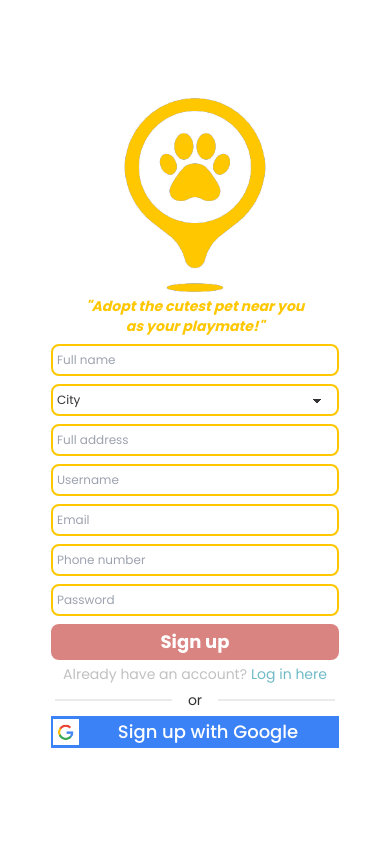
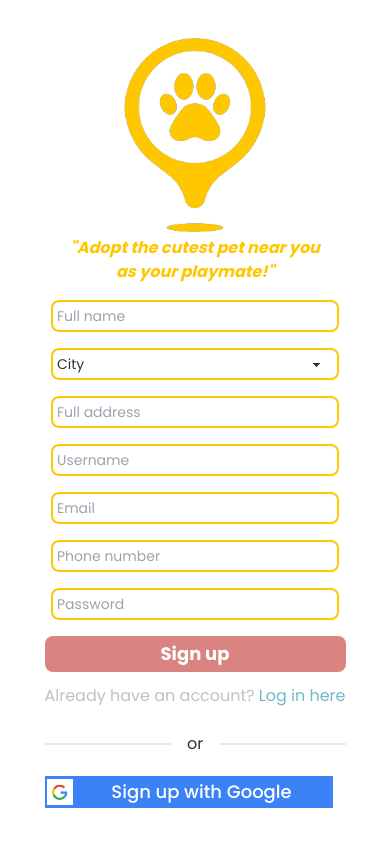
Before and after one commit to Blueneon28/PetAdopter-CapstoneProject, a Next.js app: page /auth/register in a window 390 px wide. Built offline with nearby package versions, Linux system fonts and the light colour scheme.

Commit message:
adjust responsive login and register pages

```diff
--- a/components/CustomButton/index.jsx
+++ b/components/CustomButton/index.jsx
@@ -22,7 +22,7 @@ function SmallButton({ id, label, onClick, loading, href, className }) {
 function LargeButton({ id, label, onClick, loading, className }) {
   return (
     <button
-      className={`${className} w-72 font-Poppins text-lg py-1 rounded-lg  ${
+      className={`${className} w-full md:w-full lg:w-full font-Poppins text-lg md:text-2xl lg:text-2xl md:btn-md lg:btn-md py-1 rounded-lg  ${
         loading && "cursor-not-allowed"
       }`}
       id={id}
@@ -36,10 +36,18 @@ function LargeButton({ id, label, onClick, loading, className }) {
 
 function GoogleButton({ id, label, onClick, loading }) {
   return (
-    <button id={id} onClick={onClick} disabled={loading}>
-      <div className="w-72 bg-blue-500 flex text-white border-2 border-blue-500 items-center font-Poppins text-lg font-medium">
-        <div className="bg-white p-1 flex">
+    <button
+      id={id}
+      onClick={onClick}
+      disabled={loading}
+      className="w-72 md:w-full lg:w-full"
+    >
+      <div className=" bg-blue-500 flex text-white border-2 border-blue-500 items-center font-Poppins text-lg md:text-2xl lg:text-2xl font-medium">
+        <div className="bg-white p-1 flex md:hidden lg:hidden">
           <Image src={google} width={20} height={20} />
+        </div>
+        <div className="bg-white p-1 hidden md:flex lg:flex">
+          <Image src={google} width={40} height={40} />
         </div>
         <div className="w-full px-3 flex justify-center">{label}</div>
       </div>
--- a/components/CustomInput/index.jsx
+++ b/components/CustomInput/index.jsx
@@ -1,7 +1,7 @@
 function CustomInput({ id, type, placeholder, value, onChange }) {
   return (
     <input
-      className="input input-bordered input-primary input-sm w-72 p-1 rounded-lg font-light text-xs border-2 border-primary font-Poppins dark:bg-black"
+      className="input input-bordered input-primary input-sm md:input-md lg:input-md w-72 md:w-full lg:w-full p-1 rounded-lg font-light text-sm md:text-2xl lg:text-2xl border-2 border-primary font-Poppins dark:bg-black"
       id={id}
       type={type}
       placeholder={placeholder}
@@ -17,7 +17,7 @@ function CustomInputComboBox({ id, title, op1, op2, op3, onChange }) {
       id={id}
       onChange={onChange}
       defaultValue="none"
-      className="select select-primary select-sm w-72 p-1 rounded-lg font-light text-xs border-2 border-primary font-Poppins bg-white dark:bg-black"
+      className="select select-primary select-sm md:select-md lg:select-md w-72 md:w-full lg:w-full p-1 rounded-lg font-light text-sm md:text-2xl lg:text-2xl border-2 border-primary font-Poppins bg-white dark:bg-black"
     >
       <option value="none" disabled>
         {title}
--- a/pages/auth/login.jsx
+++ b/pages/auth/login.jsx
@@ -54,10 +54,17 @@ export default function Login() {
 
   return (
     <>
-      <div className="w-screen h-screen grid items-center text-sm font-Poppins">
+      <div className="w-screen h-screen grid items-center text-md md:text-2xl lg:text-2xl font-Poppins">
         <div className="grid grid-cols-1 lg:grid-cols-2 items-center justify-items-center">
-          <div className="grid justify-items-center pb-2">
+          <div className="lg:hidden grid justify-items-center pb-4 ">
             <Image src={logo} alt="" width={150} height={200} />
+            <p className=" font-bold italic text-primary">
+              "Adopt the cutest pet near you
+            </p>
+            <p className=" font-bold italic text-primary">as your playmate!"</p>
+          </div>
+          <div className="hidden lg:grid justify-items-center pb-4 ">
+            <Image src={logo} alt="" width={300} height={400} />
             <p className=" font-bold italic text-primary">
               "Adopt the cutest pet near you
             </p>
@@ -88,15 +95,15 @@ export default function Login() {
                 />
               </div>
             </form>
-            <div className="flex gap-1 justify-center pt-1">
+            <div className="flex gap-1 justify-center pt-3">
               <p className="opacity-30">Don't have an account?</p>
               <Link href="/auth/register">
                 <a className="text-secondary">Sign up here</a>
               </Link>
             </div>
-            <div className="divider m-1 flex justify-center">or</div>
+            <div className="divider flex justify-center">or</div>
 
-            <div className="pt-1">
+            <div>
               <GoogleButton label="Continue with Google" />
             </div>
           </div>
--- a/pages/auth/register.jsx
+++ b/pages/auth/register.jsx
@@ -69,10 +69,31 @@ export default function Register() {
 
   return (
     <>
-      <div className="w-screen h-screen grid items-center text-sm font-Poppins">
+      <div className="w-screen h-screen grid items-center text-md md:text-2xl font-Poppins">
         <div className="grid grid-cols-1 lg:grid-cols-2 items-center justify-items-center">
-          <div className="grid justify-items-center pb-2">
+          {/* <div className="grid justify-items-center pb-4">
             <Image src={logo} alt="" width={150} height={200} />
+            <p className=" font-bold italic text-primary">
+              "Adopt the cutest pet near you
+            </p>
+            <p className=" font-bold italic text-primary">as your playmate!"</p>
+          </div>
+          <div className="grid justify-items-center pb-4">
+            <Image src={logo} alt="" width={150} height={200} />
+            <p className=" font-bold italic text-primary">
+              "Adopt the cutest pet near you
+            </p>
+            <p className=" font-bold italic text-primary">as your playmate!"</p>
+          </div> */}
+          <div className="lg:hidden grid justify-items-center pb-4 ">
+            <Image src={logo} alt="" width={150} height={200} />
+            <p className=" font-bold italic text-primary">
+              "Adopt the cutest pet near you
+            </p>
+            <p className=" font-bold italic text-primary">as your playmate!"</p>
+          </div>
+          <div className="hidden lg:grid justify-items-center pb-4 ">
+            <Image src={logo} alt="" width={300} height={400} />
             <p className=" font-bold italic text-primary">
               "Adopt the cutest pet near you
             </p>
@@ -80,7 +101,7 @@ export default function Register() {
           </div>
           <div>
             <form onSubmit={(e) => handleSubmit(e)}>
-              <div className="grid grid-cols-1 justify-items-center gap-2">
+              <div className="grid grid-cols-1 justify-items-center gap-4">
                 <CustomInput
                   id="inputFullName"
                   type="text"
@@ -134,14 +155,14 @@ export default function Register() {
                 />
               </div>
             </form>
-            <div className="flex gap-1 justify-center py-1">
+            <div className="flex gap-1 justify-center py-3">
               <p className="opacity-30">Already have an account?</p>
               <Link href="/auth/login">
                 <a className="text-secondary">Log in here</a>
               </Link>
             </div>
-            <div className="m-1 divider flex justify-center">or</div>
-            <div className="pt-1">
+            <div className="divider flex justify-center">or</div>
+            <div className="pt-2">
               <GoogleButton label="Sign up with Google" />
             </div>
           </div>
```
